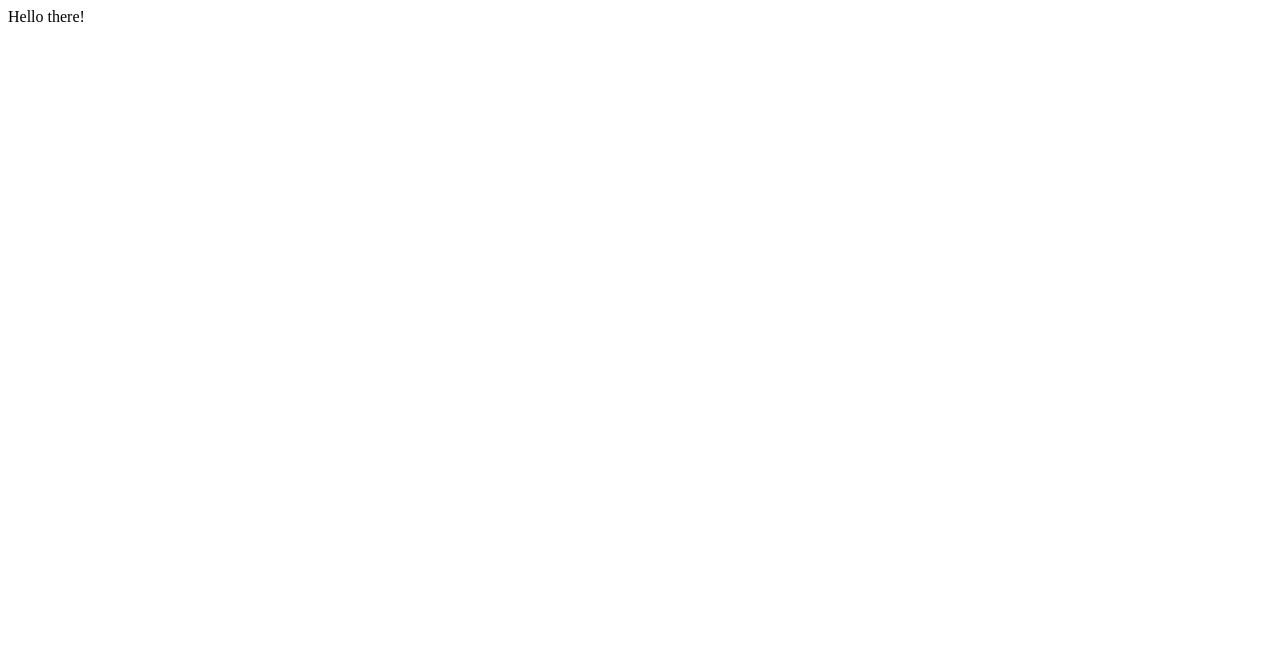
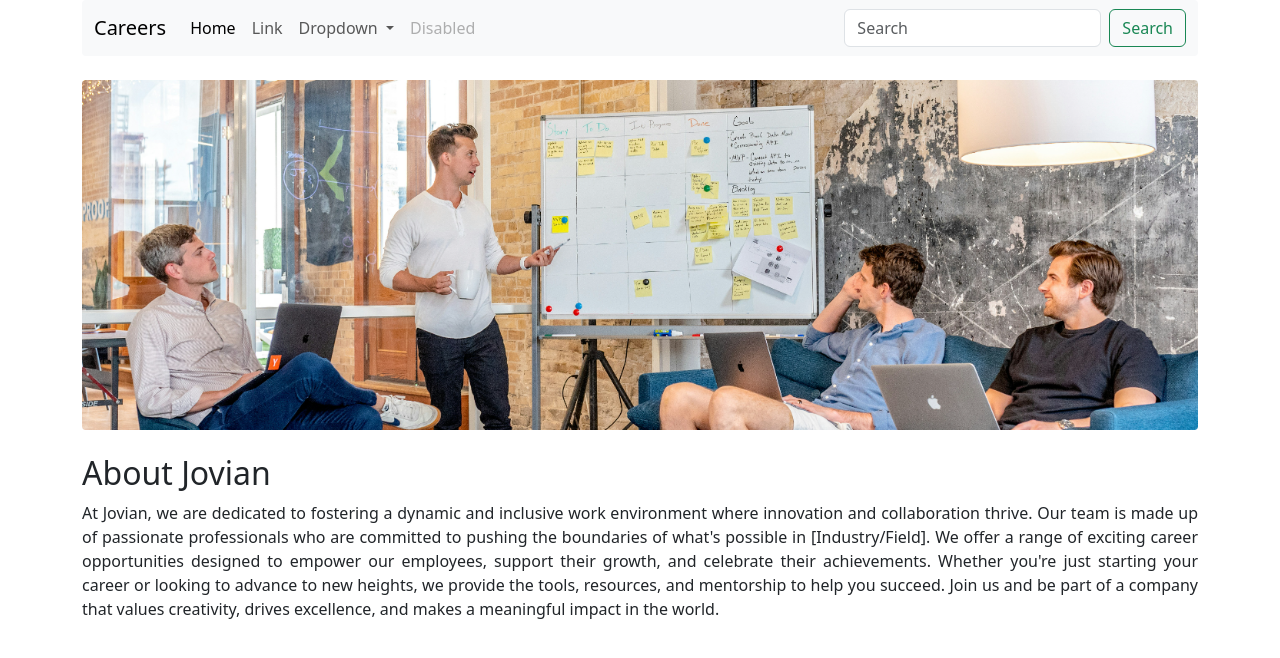
Before and after one commit to shaileshsuthar675/Tutorial-Repo, a Flask app: page / in a window 1280 px wide. Before the commit the part shown is almost empty. Shown: the top 658 px of the page. Run offline with Flask 3, Linux system fonts and the light colour scheme.

Commit message:
Added static along with html enhancements inlcudes css formatting.

```diff
--- a/app.py
+++ b/app.py
@@ -9,4 +9,4 @@ def hello_world():
 
 
 if __name__ == "__main__":
-    app.run()
+    app.run(debug=True, port=8000, host="0.0.0.0")
--- a/templates/home.html
+++ b/templates/home.html
@@ -1,14 +1,89 @@
-<!DOCTYPE html>
+<!doctype html>
 <html lang="en">
 
 <head>
-    <meta charset="UTF-8">
-    <meta name="viewport" content="width=device-width, initial-scale=1.0">
+    <meta charset="utf-8">
+    <meta name="viewport" content="width=device-width, initial-scale=1">
     <title>Jovian Careers</title>
+    <link href="https://cdn.jsdelivr.net/npm/bootstrap@5.3.3/dist/css/bootstrap.min.css" rel="stylesheet"
+        integrity="sha384-QWTKZyjpPEjISv5WaRU9OFeRpok6YctnYmDr5pNlyT2bRjXh0JMhjY6hW+ALEwIH" crossorigin="anonymous">
+
+    <style>
+        .text-justify {
+            text-align: justify;
+        }
+    </style>
 </head>
 
 <body>
-    Hello there!
+    <script src="https://cdn.jsdelivr.net/npm/bootstrap@5.3.3/dist/js/bootstrap.bundle.min.js"
+        integrity="sha384-YvpcrYf0tY3lHB60NNkmXc5s9fDVZLESaAA55NDzOxhy9GkcIdslK1eN7N6jIeHz"
+        crossorigin="anonymous"></script>
+
+    <div class="container">
+        <nav class="navbar navbar-expand-lg bg-body-tertiary rounded-1">
+            <div class="container-fluid">
+                <a class="navbar-brand" href="/">Careers</a>
+                <button class="navbar-toggler" type="button" data-bs-toggle="collapse"
+                    data-bs-target="#navbarSupportedContent" aria-controls="navbarSupportedContent"
+                    aria-expanded="false" aria-label="Toggle navigation">
+                    <span class="navbar-toggler-icon"></span>
+                </button>
+                <div class="collapse navbar-collapse" id="navbarSupportedContent">
+                    <ul class="navbar-nav me-auto mb-2 mb-lg-0">
+                        <li class="nav-item">
+                            <a class="nav-link active" aria-current="page" href="#">Home</a>
+                        </li>
+                        <li class="nav-item">
+                            <a class="nav-link" href="#">Link</a>
+                        </li>
+                        <li class="nav-item dropdown">
+                            <a class="nav-link dropdown-toggle" href="#" role="button" data-bs-toggle="dropdown"
+                                aria-expanded="false">
+                                Dropdown
+                            </a>
+                            <ul class="dropdown-menu">
+                                <li><a class="dropdown-item" href="#">Action</a></li>
+                                <li><a class="dropdown-item" href="#">Another action</a></li>
+                                <li>
+                                    <hr class="dropdown-divider">
+                                </li>
+                                <li><a class="dropdown-item" href="#">Something else here</a></li>
+                            </ul>
+                        </li>
+                        <li class="nav-item">
+                            <a class="nav-link disabled" aria-disabled="true">Disabled</a>
+                        </li>
+                    </ul>
+                    <form class="d-flex" role="search">
+                        <input class="form-control me-2" type="search" placeholder="Search" aria-label="Search">
+                        <button class="btn btn-outline-success" type="submit">Search</button>
+                    </form>
+                </div>
+            </div>
+        </nav>
+
+
+        <!-- starting with About -->
+        <br>
+        <img src="/static/banner.png" class="rounded-1 img-fluid" alt="..." height="200">
+        <br><br>
+        <h2>About Jovian</h2>
+        <p class="text-justify lead fs-6">
+            At Jovian, we are dedicated to fostering a dynamic and inclusive work environment where innovation and
+            collaboration thrive. Our team is made up of passionate professionals who are committed to pushing the
+            boundaries of what's possible in [Industry/Field]. We offer a range of exciting career opportunities
+            designed to
+            empower our employees, support their growth, and celebrate their achievements. Whether you're just starting
+            your
+            career or looking to advance to new heights, we provide the tools, resources, and mentorship to help you
+            succeed. Join us and be part of a company that values creativity, drives excellence, and makes a meaningful
+            impact in the world.
+        </p>
+
+
+    </div>
+
 </body>
 
 </html>
```
Also changed, not shown: static/banner.png (added), 1 other file.
